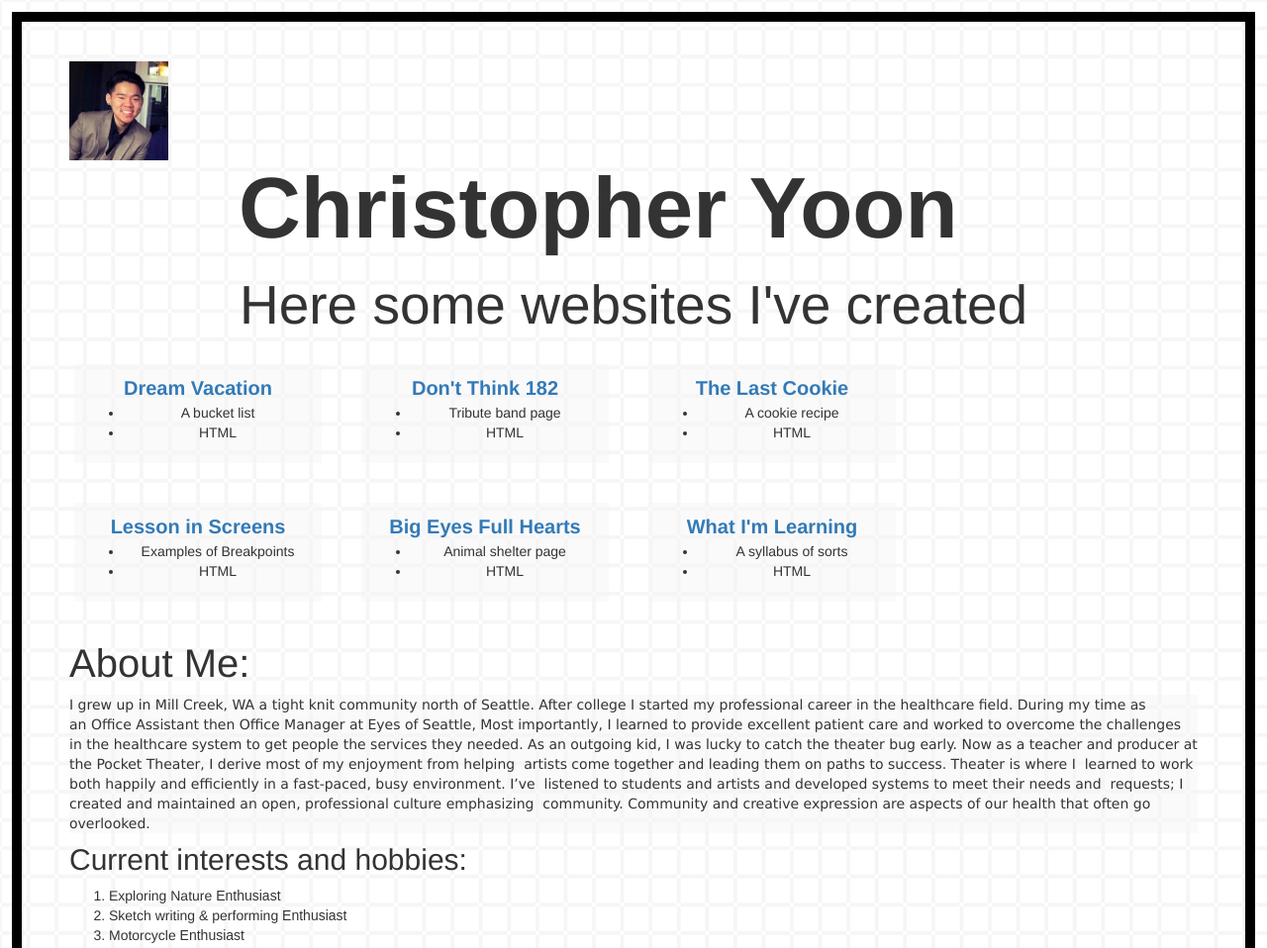
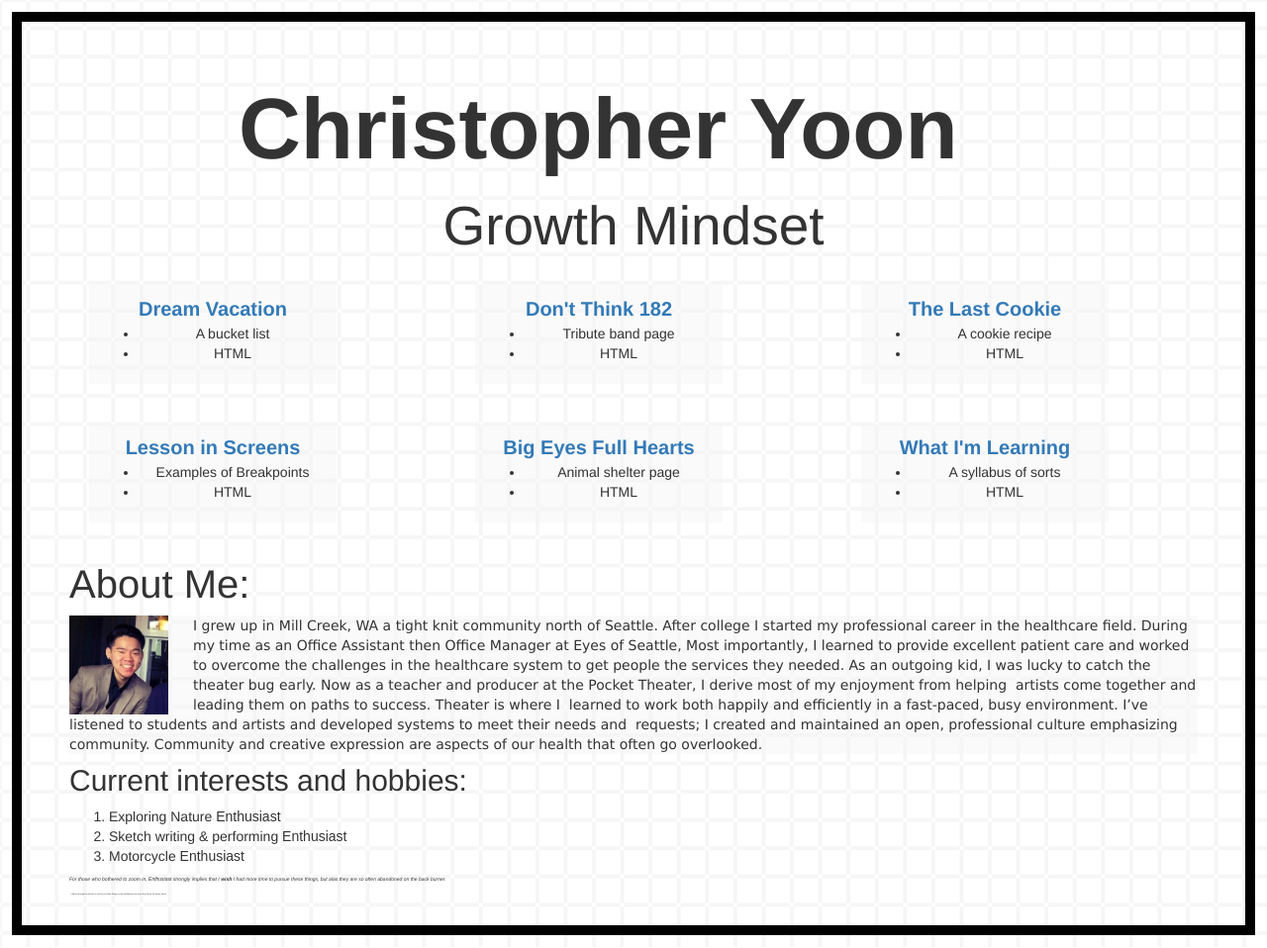
Before and after one commit to chyoon2/portfolio, a plain HTML site: page index.html in a window 1280 px wide. Shown: the top 958 px of the page at 99% size. Drawn offline with nearby package versions, Linux system fonts and the light colour scheme.

Commit message:
rearrange the photo and fix copy.

```diff
--- a/css/styles.css
+++ b/css/styles.css
@@ -15,7 +15,6 @@ img {
 h1 {
   font-size: 87px;
   margin-left: 15%;
-  clear:both;
 }
 h2 {
   font-size: 55px;
@@ -42,7 +41,6 @@ h4 {
   text-align: center;
 }
 .about {
-  clear: both;
   font-family:Verdana, Geneva, Tahoma, sans-serif;
   font-style: 12px;
   background-color: rgb(245,245,245,0.50);
--- a/index.html
+++ b/index.html
@@ -7,10 +7,10 @@
     </head>
     <body>
       <div class="container">
-        <img src="img/0.jpg" alt="A photo of Christopher.">
         <h1><strong>Christopher Yoon</strong></h1>
-        <h2>Here some websites I've created</h2>
+        <h2>Growth Mindset</h2>
         <div class="row">
+          <div class="col-lg-4">
             <div class="web">
               <a href="https://github.com/chyoon2/vacation.git" class="link">Dream Vacation</a>
               <ul>
@@ -18,6 +18,8 @@
                 <li>HTML</li>
               </ul>
             </div>
+          </div>
+          <div class="col-lg-4">
             <div class="web">
               <a href="https://github.com/chyoon2/bandwebpage.git" class="link">Don't Think 182</a>
               <ul>
@@ -25,6 +27,8 @@
                 <li>HTML</li>
               </ul>
             </div>
+          </div>
+          <div class="col-lg-4">
             <div class="web">
               <a href="https://github.com/chyoon2/Cookie-Recipe.git" class="link">The Last Cookie</a>
               <ul>
@@ -33,7 +37,9 @@
               </ul>
             </div>
           </div>
+        </div>
         <div class="row">
+          <div class="col-lg-4">
             <div class="web">
               <a href="https://github.com/chyoon2/Media-Queries-Practice.git" class="link">Lesson in Screens</a>
               <ul>
@@ -41,6 +47,8 @@
                 <li>HTML</li>
               </ul>
             </div>
+          </div>
+          <div class="col-lg-4">
             <div class="web">
               <a href="https://github.com/chyoon2/animal-shelter.git" class="link">Big Eyes Full Hearts</a>
               <ul>
@@ -48,6 +56,8 @@
                 <li>HTML</li>
               </ul>
             </div>
+          </div>
+          <div class="col-lg-4">
             <div class="web">
               <a href="https://github.com/chyoon2/week-in-review.git" class="link">What I'm Learning</a>
               <ul>
@@ -56,7 +66,9 @@
               </ul>
             </div>
           </div>
+        </div>
         <h3>About Me:</h3>
+        <img src="img/0.jpg" alt="A photo of Christopher.">
         <p class="about"> I grew up in Mill Creek, WA a tight knit community north of Seattle. After college I started my professional career in the healthcare field.
           During my time as an Office Assistant then Office Manager at Eyes of Seattle, Most importantly, I learned to provide excellent patient care and worked to overcome
           the challenges in the healthcare system to get people the services they needed. As an outgoing kid, I was lucky to catch the theater bug early. Now as a teacher
```
Lines whose indentation alone changed are shown as unchanged.
